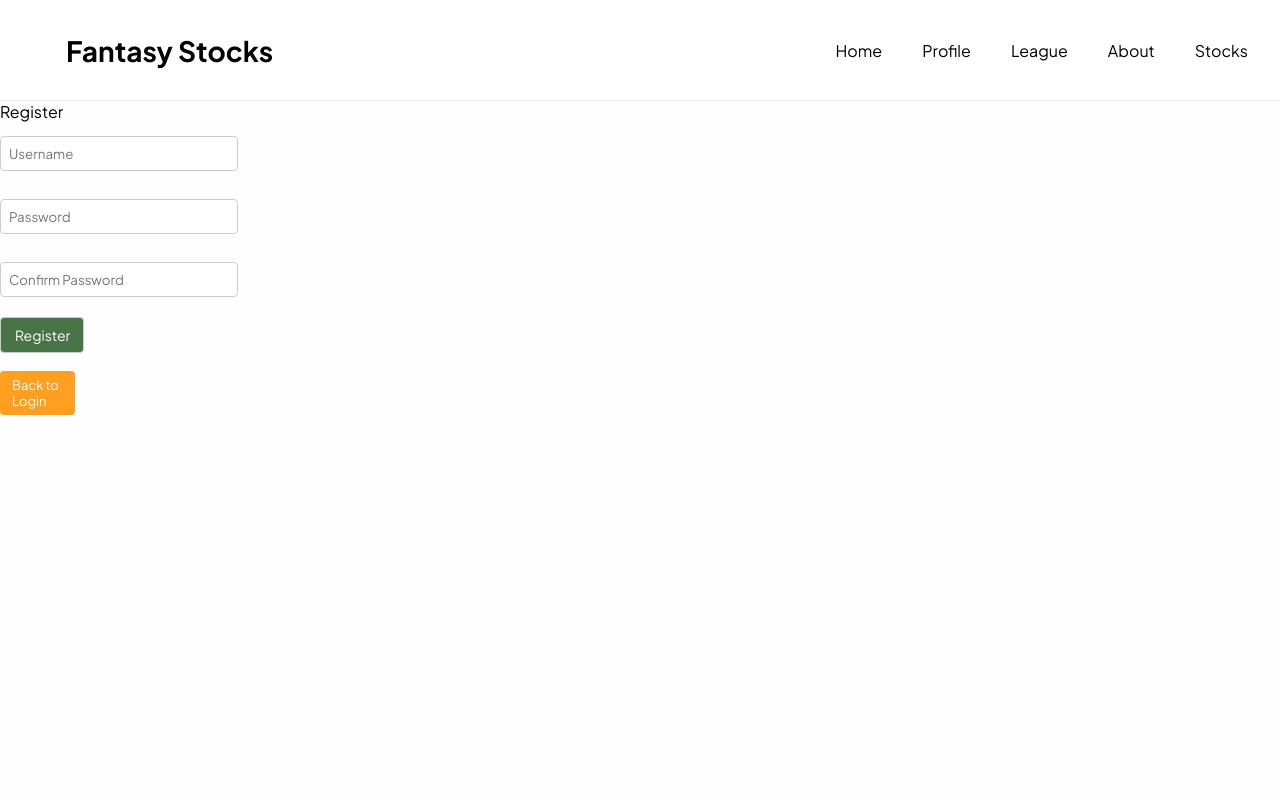
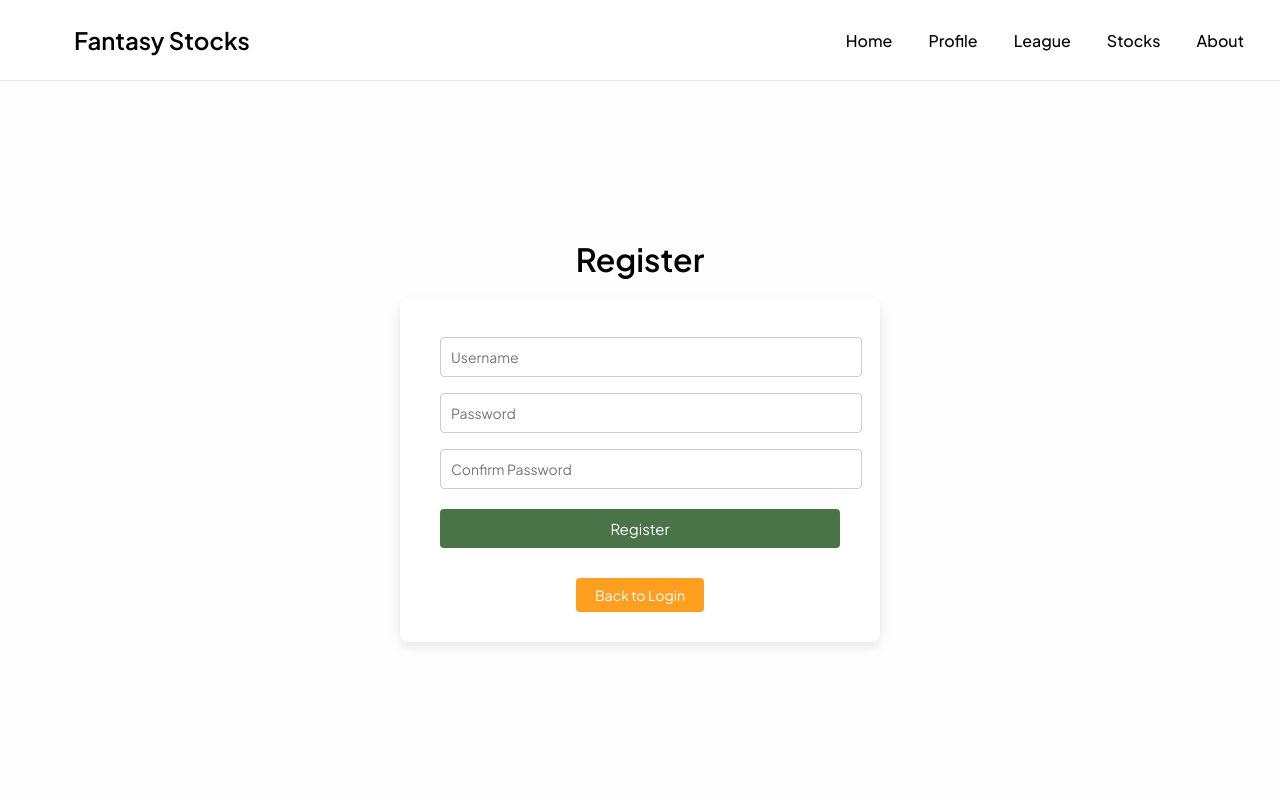
Before and after one commit to Sparkle26/Final-Fantasy-Stock-Game, a PHP site: page /web_src/classes/Login/Registration.php in a window 1280 px wide. Run offline with PHP 8.4, Linux system fonts and the light colour scheme; the visitor is signed in with stand-in values (Sample User, id 1).

Commit message:
styling, font changed for nav bar

```diff
--- a/web_src/classes/Login/Registration.php
+++ b/web_src/classes/Login/Registration.php
@@ -14,13 +14,15 @@ session_start();
     <li><a href="../../index.html">Home</a></li>
     <li><a href="../../profile.php">Profile</a></li>
     <li><a href="../../leagues.php">League</a></li>
-    <li><a href="../../about.php">About</a></li>
     <li><a href="../../stocks.php">Stocks</a></li>
+     <li><a href="../../about.php">About</a></li>
   </ul>
 </header>
 <head>
     <title>Register</title>
     <link rel="stylesheet" href="../../stylesheets/styles.css">
+     <link rel="stylesheet" href="../../stylesheets/registration.css">
+
 </head>
 
 <body>
--- a/web_src/stylesheets/registration.css
+++ b/web_src/stylesheets/registration.css
@@ -0,0 +1,124 @@
+@import url('https://fonts.googleapis.com/css2?family=Plus+Jakarta+Sans:wght@400;600&display=swap');
+
+body {
+  background-color: #fefefe;
+  font-family: 'Plus Jakarta Sans', sans-serif;
+  margin: 0;
+  padding: 0;
+  display: flex;
+  flex-direction: column;
+  min-height: 100vh;
+}
+
+/* Header */
+.site-header {
+  display: flex;
+  align-items: center;
+  justify-content: space-between;
+  height: 80px;
+  padding: 0 24px;
+  background-color: #fff;
+  border-bottom: 1px solid #e6e6e6;
+}
+
+.site-title {
+  font-size: 24px;
+  font-weight: 600;
+}
+
+.site-nav ul {
+  list-style: none;
+  display: flex;
+  gap: 12px;
+  margin: 0;
+  padding: 0;
+}
+
+.site-nav ul li a {
+  color: #000;
+  text-decoration: none;
+  padding: 8px 12px;
+  transition: color 0.3s ease;
+}
+
+.site-nav ul li a:hover {
+  color: #3DB5E6;
+}
+
+/* Register section */
+#register {
+  flex: 1;
+  display: flex;
+  flex-direction: column;
+  align-items: center;
+  justify-content: center;
+  padding: 40px 20px;
+}
+
+#welcome-text {
+  font-size: 32px;
+  font-weight: 600;
+  margin-bottom: 20px;
+}
+
+#basicContainer {
+  background: #fff;
+  padding: 30px 40px;
+  border-radius: 8px;
+  box-shadow: 0 4px 12px rgba(0,0,0,0.1);
+  text-align: center;
+  width: 100%;
+  max-width: 400px;
+}
+
+#basicContainer p {
+  margin: 10px 0;
+}
+
+/* Form inputs */
+form input[type="text"],
+form input[type="password"] {
+  width: 100%;
+  padding: 10px;
+  margin: 8px 0;
+  border: 1px solid #ccc;
+  border-radius: 4px;
+  font-family: inherit;
+  font-size: 14px;
+}
+
+/* Submit button */
+.submit-button {
+  width: 100%;
+  padding: 10px;
+  margin-top: 12px;
+  border: none;
+  border-radius: 4px;
+  background: #497447;
+  color: #fff;
+  font-size: 15px;
+  cursor: pointer;
+  transition: background 0.3s ease;
+}
+
+.submit-button:hover {
+  background: #5db9ff;
+}
+
+/* Back to login link */
+a.nav-link {
+  display: inline-block;
+  margin-top: 16px;
+  padding: 8px 14px;
+  border-radius: 4px;
+  background: #FF9F20;
+  color: #fff;
+  font-size: 14px;
+  width: 100px;
+  text-decoration: none;
+  transition: background 0.3s ease;
+}
+
+a.nav-link:hover {
+  background: #497447;
+}
--- a/web_src/stylesheets/styles.css
+++ b/web_src/stylesheets/styles.css
@@ -22,6 +22,8 @@ body {
 .site-title {
   font-size: 28px;
   margin-left: 50px;
+  font-family: 'Plus Jakarta Sans', sans-serif;
+  font-weight: 1000;
 }
 
 /* Nav */
@@ -37,6 +39,8 @@ body {
   color: #000;
   padding: 14px 16px;
   text-decoration: none;
+  font-family: 'Plus Jakarta Sans', sans-serif;
+  font-weight: 500;
 }
 
 .site-nav ul li a:hover {
```
